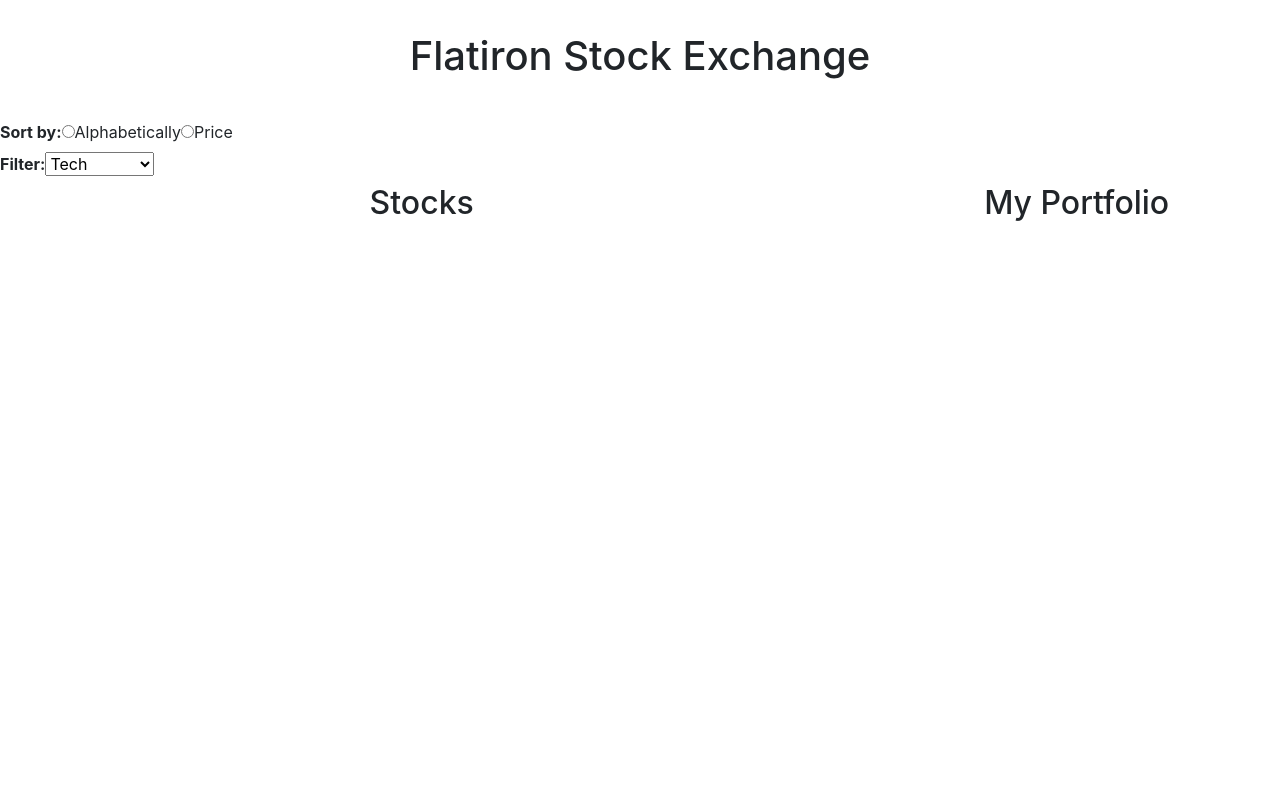
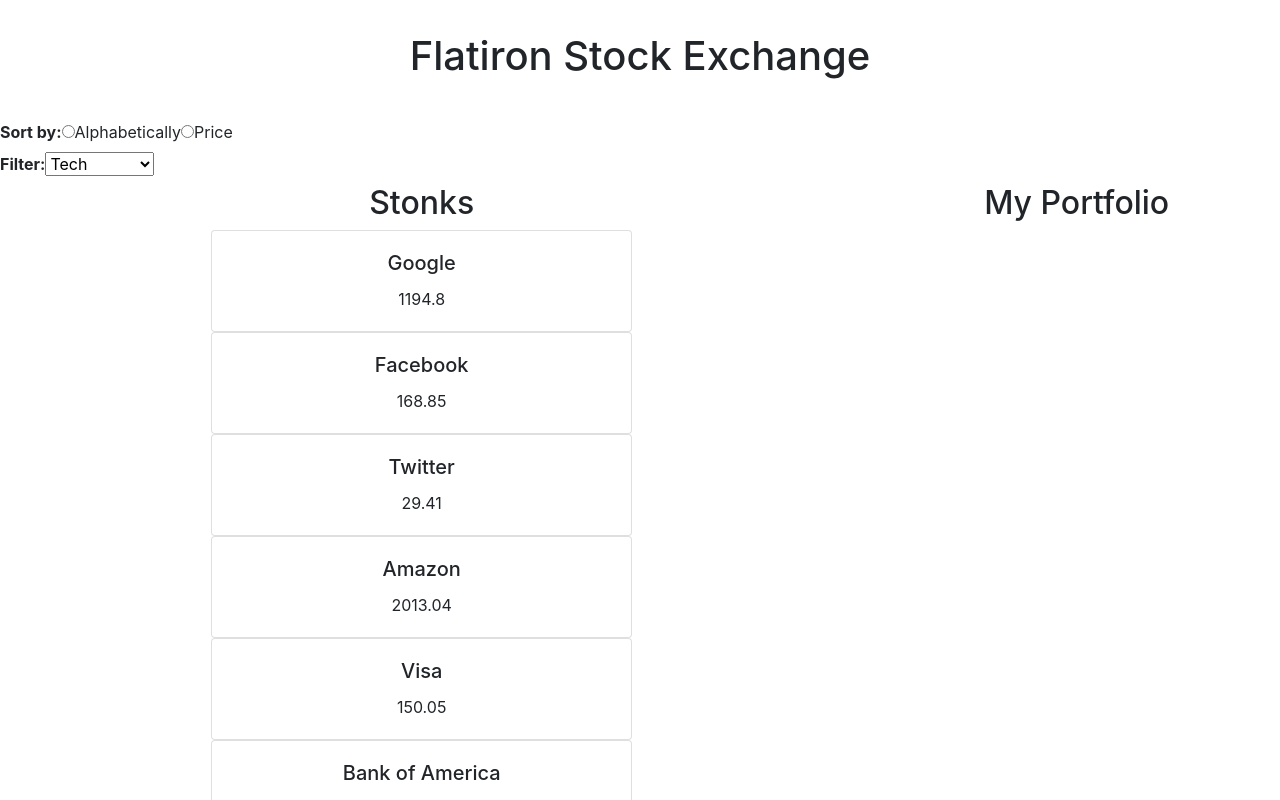
Before and after one commit to DHarrisonG/react-stonks, a React (Create React App) app: page / in a window 1280 px wide. Shown: the top 800 px of the page. Built offline with nearby package versions, Linux system fonts and the light colour scheme; data requests are answered from the project's data file.

Commit message:
displayed stonks

```diff
--- a/src/App.js
+++ b/src/App.js
@@ -3,11 +3,34 @@
 import MainContainer from './containers/MainContainer'
 
 class App extends Component {
+  constructor(){
+    super()
+    this.state = {
+      stonks: []
+    }
+  }
+  componentDidMount = () => {
+    this.fetchStonks()
+  }
+
+  fetchStonks = () => {
+    fetch('http://localhost:3000/stocks')
+    .then(res => res.json())
+    .then(data => {
+      console.log(data)
+      this.setState({
+        stonks: data
+      })
+    })
+  }
+
+
+
   render() {
     return (
       <div>
         <Header/>
-        <MainContainer/>
+        <MainContainer stonks={this.state.stonks}/>
       </div>
     );
   }
--- a/src/components/Stock.js
+++ b/src/components/Stock.js
@@ -1,15 +1,15 @@
 import React from 'react'
 
-const Stock = () => (
+const Stock = (props) => (
   <div>
 
     <div className="card">
       <div className="card-body">
         <h5 className="card-title">{
-            //Company Name
+            props.name
           }</h5>
         <p className="card-text">{
-            //ticker: stock price
+            props.price
           }</p>
       </div>
     </div>
--- a/src/containers/MainContainer.js
+++ b/src/containers/MainContainer.js
@@ -13,7 +13,7 @@
           <div className="row">
             <div className="col-8">
 
-              <StockContainer/>
+              <StockContainer stonks={this.props.stonks}/>
 
             </div>
             <div className="col-4">
--- a/src/containers/StockContainer.js
+++ b/src/containers/StockContainer.js
@@ -6,10 +6,15 @@
   render() {
     return (
       <div>
-        <h2>Stocks</h2>
+        <h2>Stonks</h2>
         {
-          //render the list of stocks here
-          //GITHUB PLZ WHY ARE YOU LIKE THIS?
+          this.props.stonks.map(stonk => {
+            return <Stock
+              key={stonk.id}
+              name={stonk.name}
+              price={stonk.price}
+            />
+          })
         }
       </div>
     );
```
